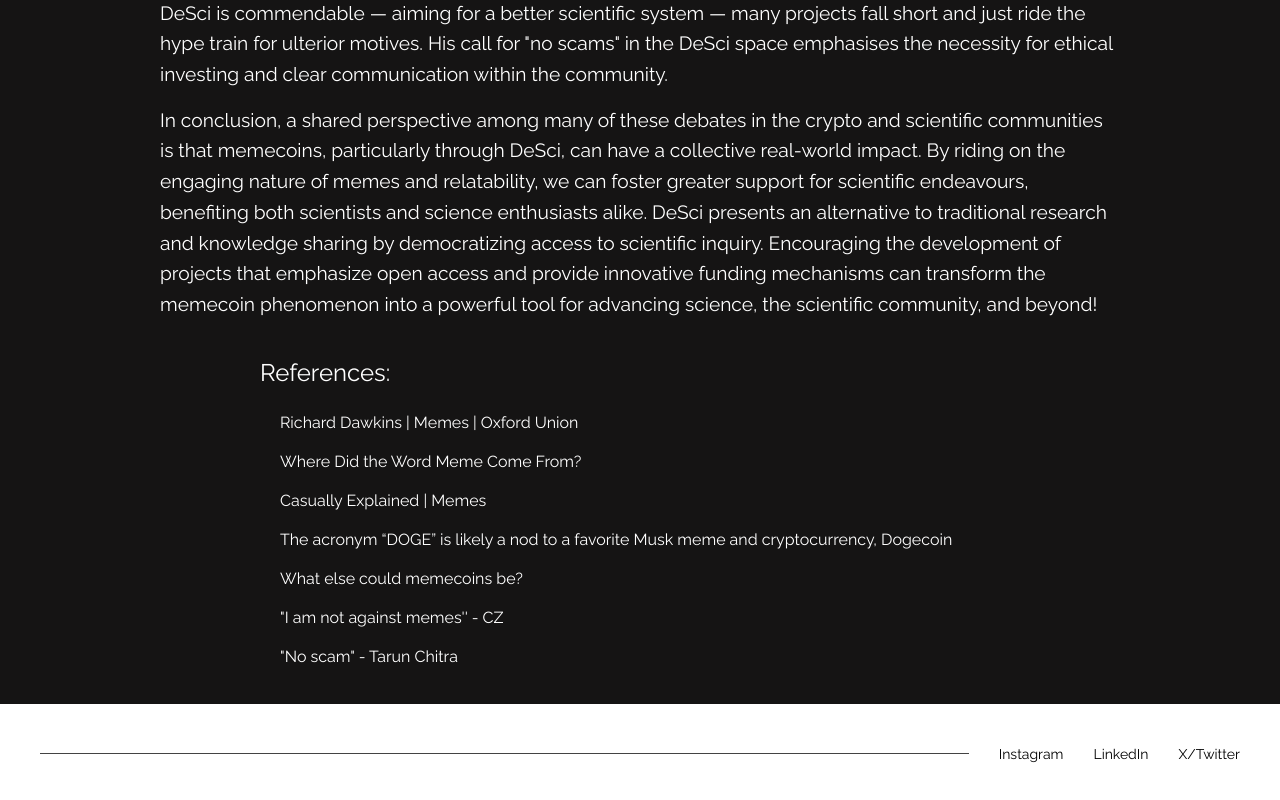
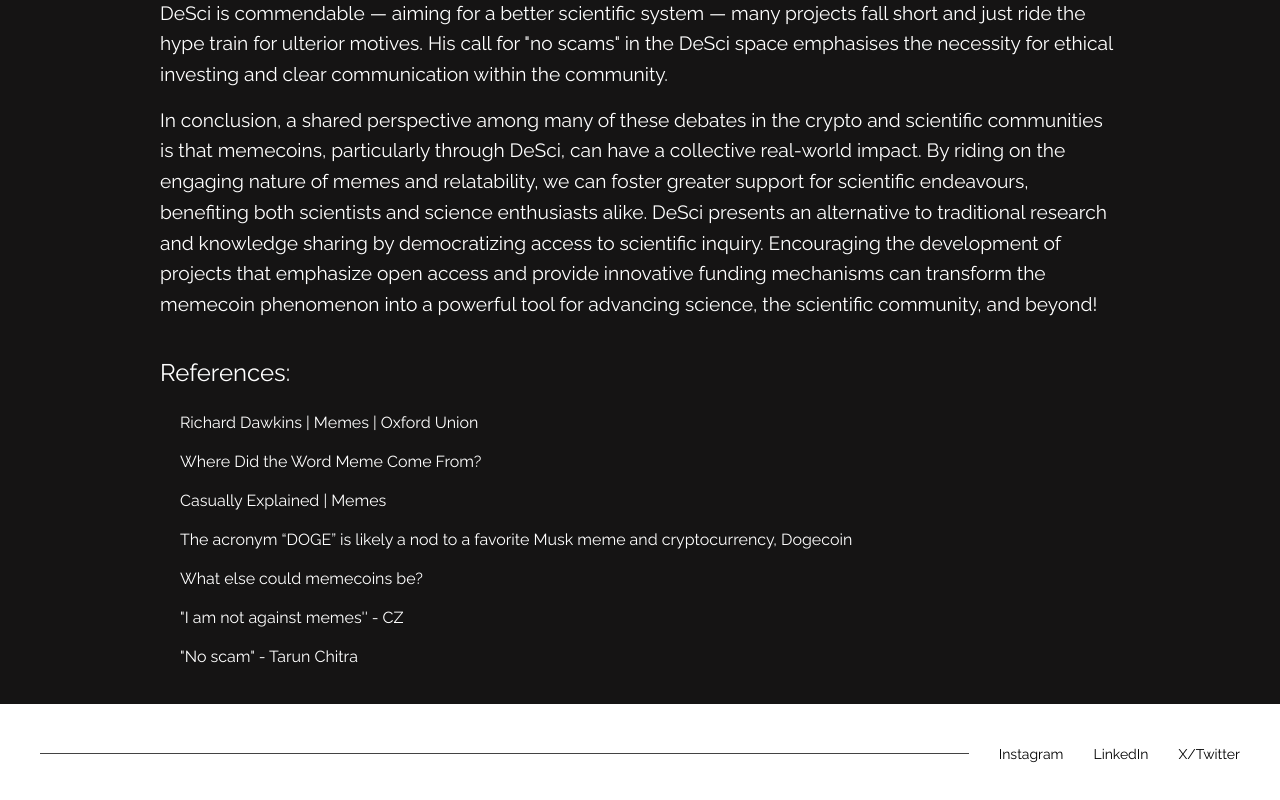
Before and after one commit to Mosamorphing/website, a React (Vite) app: page /media/publication/a-case-for-desci in a window 1280 px wide. Shown: the part 977-1777 px from the top of the page. Built offline with nearby package versions, Linux system fonts and the light colour scheme.

Commit message:
adjusted references on publication to 1000px width at a particular breakpoint

```diff
--- a/src/pages/Publication/publication.css
+++ b/src/pages/Publication/publication.css
@@ -57,6 +57,13 @@
     max-width: 1000px;
   }
 
+  .references {
+    padding: 20px 20px;
+    max-width: 1000px;
+    margin: 0 auto;
+    color: white;
+  }
+
   .publication h1 {
     font-size: 2rem;
   }
```
